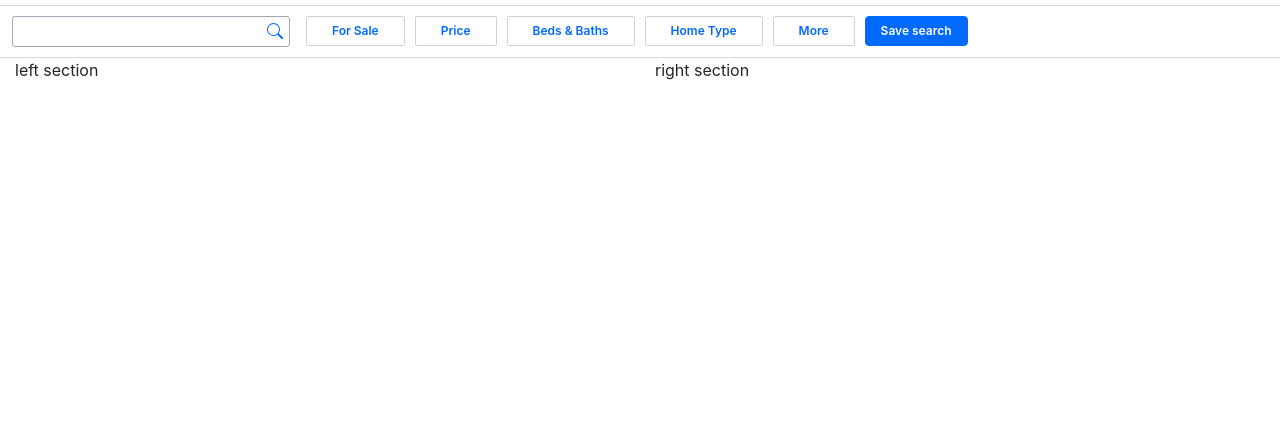
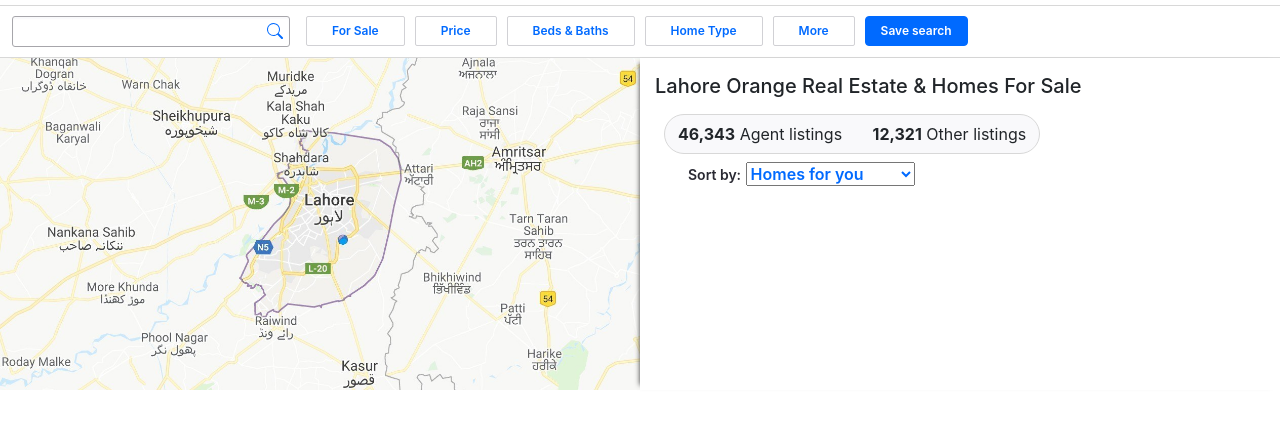
Before and after one commit to khizerabbas/zillow, a plain HTML site: page index.html in a window 1280 px wide. Shown: the part 76-504 px from the top of the page. Drawn offline with Linux system fonts and the light colour scheme.

Commit message:
map image added and left column css done

```diff
--- a/css/custom.css
+++ b/css/custom.css
@@ -97,9 +97,49 @@
 }
 
 .right-addon .glyphicon {
-    right: 0px;
+    right: 0;
 }
 
 .right-addon input {
     padding-right: 30px;
 }
+
+.pl-none {
+    padding-left: 0 !important;
+}
+
+.pr-none {
+    padding-right: 0 !important;
+}
+
+.border-radius-2 {
+    border-radius: 20px !important;
+}
+
+.rounded-div {
+    background-color: #f9f9fb;
+    border: 1px solid rgb(216, 216, 216);
+}
+
+.label-grey {
+    color: #2A2A33;
+    font-weight: 600;
+    font-size: 14px;
+}
+
+.select-cl-blue {
+    color: rgb(0, 106, 255);
+    font-weight: 600;
+}
+
+.select-cl-blue option {
+    color: black;
+}
+
+.cursor-pointer {
+    cursor: pointer;
+}
+
+.left-box-shadow {
+    box-shadow: -5px 0 5px -5px #333;
+}
--- a/index.html
+++ b/index.html
@@ -72,8 +72,39 @@
     </div>
 </section>
 <div class="row no-margin">
-    <div class="col-lg-6">left section</div>
-    <div class="col-lg-6">right section</div>
+    <div class="col-lg-6 pl-none pr-none">
+        <div>
+            <img src="img/map.jpg" class="img-fluid">
+        </div>
+    </div>
+    <div class="col-lg-6 left-box-shadow">
+        <div>
+            <div class="mt-3 mb-3">
+                <h5>Lahore Orange Real Estate & Homes For Sale</h5>
+            </div>
+            <div class="row">
+                <div class="rounded-div border-radius-2 ml-4">
+                    <button class="btn  border-radius-2"><span class="font-weight-bold">46,343</span> Agent listings
+                    </button>
+                    <button class="btn  border-radius-2"><span class="font-weight-bold">12,321</span> Other listings
+                    </button>
+                </div>
+                <div class="ml-5 mt-2">
+                    <label class="label-grey">Sort by:</label>
+                    <select class="select-cl-blue cursor-pointer">
+                        <option>Homes for you</option>
+                        <option>Price (High to Low)</option>
+                        <option>Price (Low to High)</option>
+                        <option>Newest</option>
+                        <option>Bedrooms</option>
+                        <option>Bathrooms</option>
+                        <option>Square Feet</option>
+                        <option>Lot Size</option>
+                    </select>
+                </div>
+            </div>
+        </div>
+    </div>
 </div>
 </body>
 <script src="js/jquery.min.js"></script>
```
Also changed, not shown: img/map.jpg (added).
